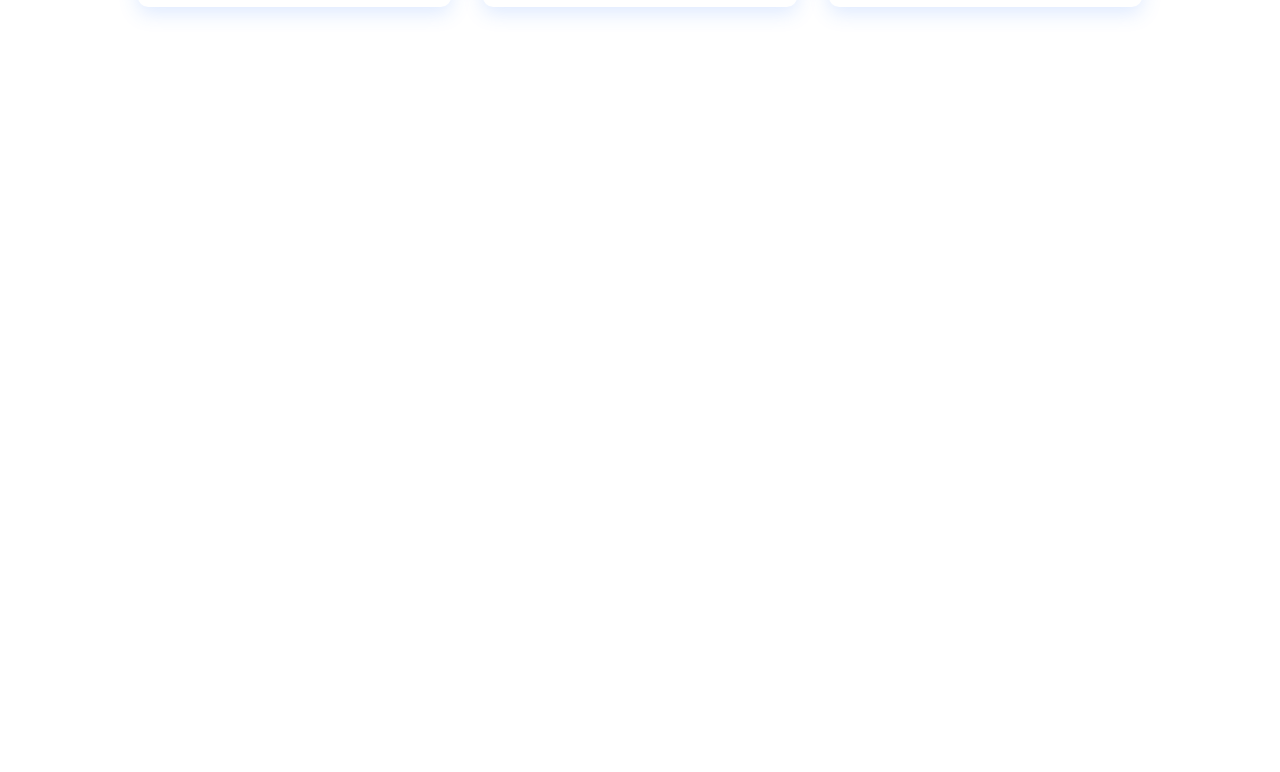
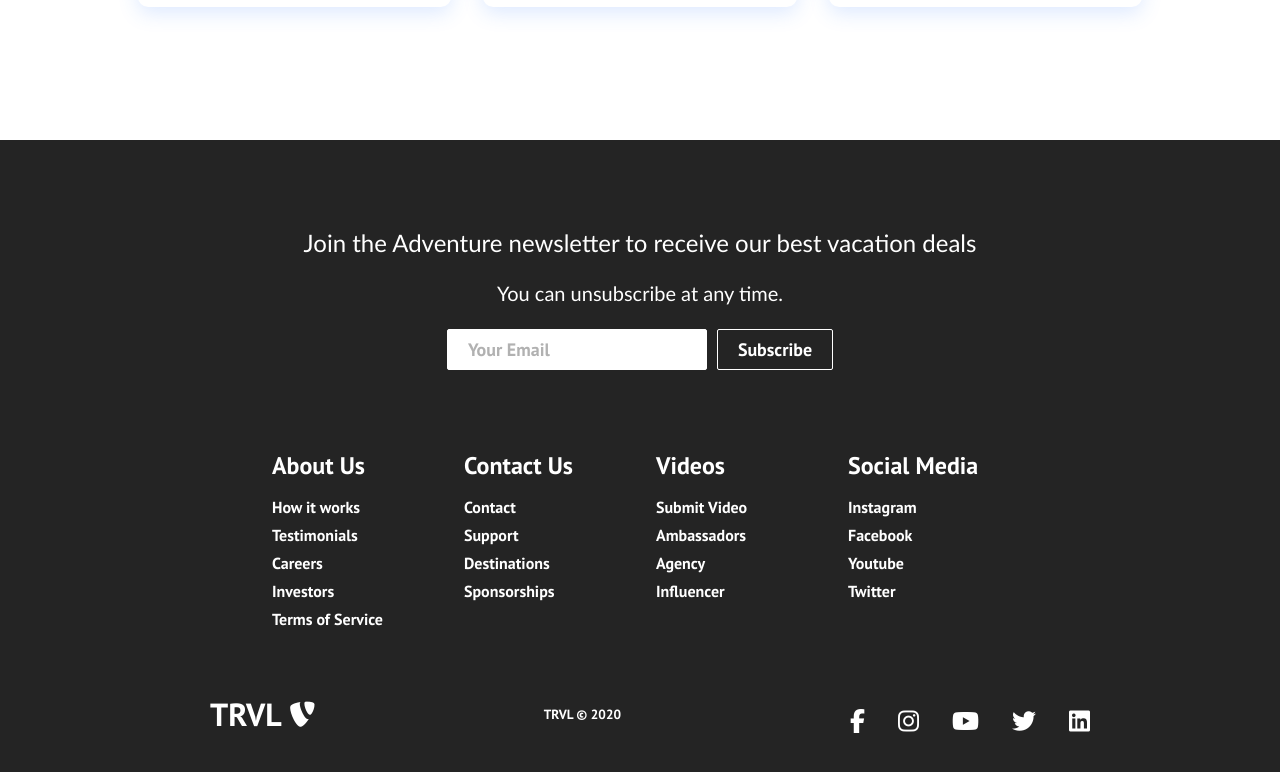
Before and after one commit to ShivKushwah/react-test-website, a React (Create React App) app in the folder react-test-website/: page / in a window 1280 px wide. Shown: the part 1785-2557 px from the top of the page. Before the commit the page ends 1925 px from the top, so only its background shows below. Built offline with nearby package versions, Linux system fonts and the light colour scheme.

Commit message:
finished the footer

```diff
--- /dev/null
+++ b/react-test-website/src/components/Footer.css
@@ -0,0 +1,163 @@
+.footer-container {
+    background-color: #242424;
+    padding: 4rem 0 2rem 0;
+    display: flex;
+    flex-direction: column;
+    justify-content: center;
+    align-items: center;
+  }
+
+  .footer-subscription {
+    display: flex;
+    flex-direction: column;
+    justify-content: center;
+    align-items: center;
+    text-align: center;
+
+    margin-bottom: 24px;
+    padding: 24px;
+    color: #fff;
+  }
+
+  .footer-subscription > p {
+    font-family: 'Trebuchet MS', 'Lucida Sans Unicode', 'Lucida Grande',
+      'Lucida Sans', Arial, sans-serif;
+  }
+
+  .footer-subscription-heading {
+    margin-bottom: 24px;
+    font-size: 24px;
+  }
+
+  .footer-subscription-text {
+    margin-bottom: 24px;
+    font-size: 20px;
+  }
+
+  .footer-input {
+    padding: 8px 20px;
+    border-radius: 2px;
+    margin-right: 10px;
+    outline: none;
+    border: none;
+    font-size: 18px;
+    margin-bottom: 16px;
+    border: 1px solid #fff;
+  }
+
+  .footer-links {
+    width: 100%;
+    max-width: 1000px;
+    display: flex;
+    justify-content: center;
+  }
+
+  .footer-link-wrapper {
+    display: flex;
+  }
+
+  .footer-link-items {
+    display: flex;
+    flex-direction: column;
+    align-items: flex-start;
+    margin: 16px;
+    text-align: left;
+    width: 160px;
+    box-sizing: border-box;
+  }
+
+  .footer-link-items h2 {
+    margin-bottom: 16px;
+  }
+
+  .footer-link-items > h2 {
+    color: #fff;
+  }
+
+  .footer-link-items a {
+    color: #fff;
+    text-decoration: none;
+    margin-bottom: 0.5rem;
+  }
+
+  .footer-link-items a:hover {
+    color: #e9e9e9;
+    transition: 0.3s ease-out;
+  }
+
+  .footer-email-form h2 {
+    margin-bottom: 2rem;
+  }
+
+  .footer-input::placeholder {
+    color: #b1b1b1;
+  }
+
+  /* Social Icons */
+  .social-icon-link {
+    color: #fff;
+    font-size: 24px;
+  }
+
+  .social-media {
+    max-width: 1000px;
+    width: 100%;
+  }
+
+  .social-media-wrap {
+    display: flex;
+    justify-content: space-between;
+    align-items: center;
+    width: 90%;
+    max-width: 1000px;
+    margin: 40px auto 0 auto;
+  }
+
+  .social-icons {
+    display: flex;
+    justify-content: space-between;
+    align-items: center;
+    width: 240px;
+  }
+
+  .social-logo {
+    color: #fff;
+    justify-self: start;
+    margin-left: 20px;
+    cursor: pointer;
+    text-decoration: none;
+    font-size: 2rem;
+    display: flex;
+    align-items: center;
+    margin-bottom: 16px;
+  }
+
+  .website-rights {
+    color: #fff;
+    margin-bottom: 16px;
+  }
+
+  @media screen and (max-width: 820px) {
+    .footer-links {
+      padding-top: 2rem;
+    }
+
+    .footer-input {
+      width: 100%;
+    }
+
+    .btn {
+      width: 100%;
+    }
+
+    .footer-link-wrapper {
+      flex-direction: column;
+    }
+
+    .social-media-wrap {
+      flex-direction: column;
+    }
+  }
+
+  @media screen and (max-width: 768px) {
+  }
--- /dev/null
+++ b/react-test-website/src/components/Footer.js
@@ -0,0 +1,120 @@
+import React from 'react';
+import {Button} from './Button';
+import './Footer.css';
+import {Link} from 'react-router-dom';
+
+function Footer() {
+    return (
+        <div className='footer-container'>
+        <section className='footer-subscription'>
+          <p className='footer-subscription-heading'>
+            Join the Adventure newsletter to receive our best vacation deals
+          </p>
+          <p className='footer-subscription-text'>
+            You can unsubscribe at any time.
+          </p>
+          <div className='input-areas'>
+            <form>
+              <input
+                className='footer-input'
+                name='email'
+                type='email'
+                placeholder='Your Email'
+              />
+              <Button buttonStyle='btn--outline'>Subscribe</Button>
+            </form>
+          </div>
+        </section>
+        <div class='footer-links'>
+          <div className='footer-link-wrapper'>
+            <div class='footer-link-items'>
+              <h2>About Us</h2>
+              <Link to='/sign-up'>How it works</Link>
+              <Link to='/'>Testimonials</Link>
+              <Link to='/'>Careers</Link>
+              <Link to='/'>Investors</Link>
+              <Link to='/'>Terms of Service</Link>
+            </div>
+            <div class='footer-link-items'>
+              <h2>Contact Us</h2>
+              <Link to='/'>Contact</Link>
+              <Link to='/'>Support</Link>
+              <Link to='/'>Destinations</Link>
+              <Link to='/'>Sponsorships</Link>
+            </div>
+          </div>
+          <div className='footer-link-wrapper'>
+            <div class='footer-link-items'>
+              <h2>Videos</h2>
+              <Link to='/'>Submit Video</Link>
+              <Link to='/'>Ambassadors</Link>
+              <Link to='/'>Agency</Link>
+              <Link to='/'>Influencer</Link>
+            </div>
+            <div class='footer-link-items'>
+              <h2>Social Media</h2>
+              <Link to='/'>Instagram</Link>
+              <Link to='/'>Facebook</Link>
+              <Link to='/'>Youtube</Link>
+              <Link to='/'>Twitter</Link>
+            </div>
+          </div>
+        </div>
+        <section class='social-media'>
+          <div class='social-media-wrap'>
+            <div class='footer-logo'>
+              <Link to='/' className='social-logo'>
+                TRVL
+                <i class='fab fa-typo3' />
+              </Link>
+            </div>
+            <small class='website-rights'>TRVL © 2020</small>
+            <div class='social-icons'>
+              <Link
+                class='social-icon-link facebook'
+                to='/'
+                target='_blank'
+                aria-label='Facebook'
+              >
+                <i class='fab fa-facebook-f' />
+              </Link>
+              <Link
+                class='social-icon-link instagram'
+                to='/'
+                target='_blank'
+                aria-label='Instagram'
+              >
+                <i class='fab fa-instagram' />
+              </Link>
+              <Link
+                class='social-icon-link youtube'
+                to='/'
+                target='_blank'
+                aria-label='Youtube'
+              >
+                <i class='fab fa-youtube' />
+              </Link>
+              <Link
+                class='social-icon-link twitter'
+                to='/'
+                target='_blank'
+                aria-label='Twitter'
+              >
+                <i class='fab fa-twitter' />
+              </Link>
+              <Link
+                class='social-icon-link twitter'
+                to='/'
+                target='_blank'
+                aria-label='LinkedIn'
+              >
+                <i class='fab fa-linkedin' />
+              </Link>
+            </div>
+          </div>
+        </section>
+      </div>
+    )
+}
+
+export default Footer;
--- a/react-test-website/src/components/pages/Home.js
+++ b/react-test-website/src/components/pages/Home.js
@@ -2,12 +2,14 @@
 import '../../App.css';
 import HeroSection from '../HeroSection';
 import Cards from '../Cards';
+import Footer from '../Footer';
 
 function Home() {
     return (
         <>
             <HeroSection />
             <Cards />
+            <Footer />
         </>
     )
 }
```
